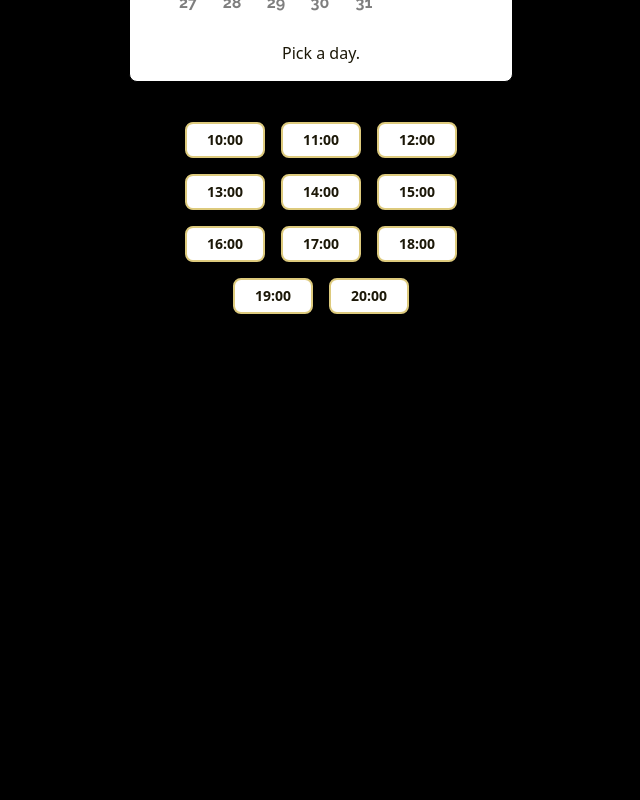
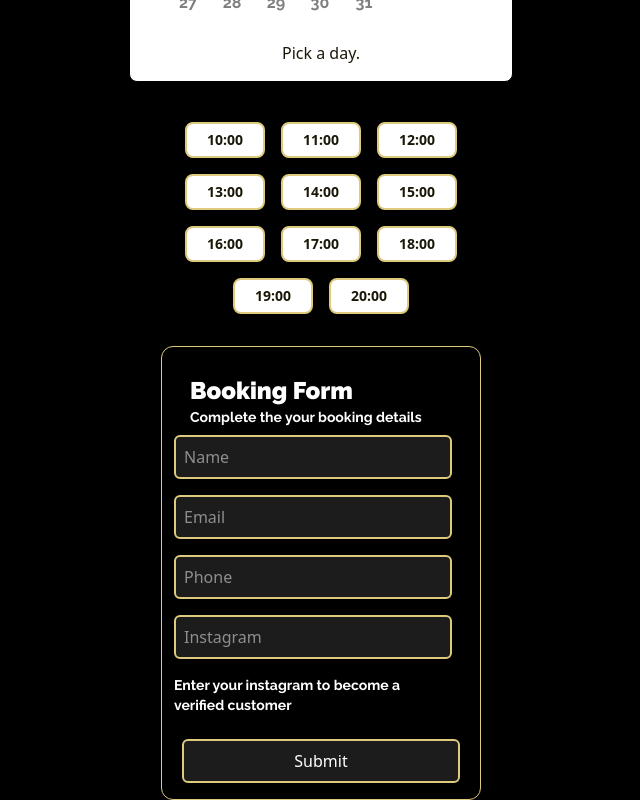
Before and after one commit to EricIshekwene/barbershop-website, a React (Vite) app: page /booking in a window 1280 px wide. Shown: the part 882-1682 px from the top of the page, without its empty margins (319-959 px from the left). Before the commit the page ends 1236 px from the top, so only its background shows below. Built offline with nearby package versions, Linux system fonts and the light colour scheme; a web font is replaced by a local one.

Commit message:
Passing prop data

```diff
--- a/src/components/bookingpage/BookingCalender.jsx
+++ b/src/components/bookingpage/BookingCalender.jsx
@@ -4,7 +4,7 @@ import 'react-day-picker/style.css';
 import '../../App.css'
 
 
-function BookingCalendar() {
+function BookingCalendar({setDate}) {
     const [selected, setSelected] = useState(null);
 
     return (
@@ -16,7 +16,10 @@ function BookingCalendar() {
                 <DayPicker
                     mode="single"
                     selected={selected}
-                    onSelect={setSelected}
+                    onSelect={(date) => {
+                        setSelected(date)
+                        setDate(date.toLocaleDateString())
+                    }}
                     navLayout='around'
                     required
                     disabled={[
--- a/src/components/bookingpage/BookingCard.jsx
+++ b/src/components/bookingpage/BookingCard.jsx
@@ -2,7 +2,7 @@ import React, { useState, useEffect } from "react";
 import { IoMdCut } from "react-icons/io";
 import { BsFillLightningChargeFill } from "react-icons/bs";
 
-function BookingCard({ text, price, image, text2, price2, image2 }) {
+function BookingCard({ text, price, image, text2, price2, image2, setService }) {
     const [bookingOptions, setBookingOptions] = useState(null);
 
     useEffect(() => {
@@ -21,7 +21,10 @@ function BookingCard({ text, price, image, text2, price2, image2 }) {
                     borderWidth: "1px",
                     borderStyle: "solid",
                 }}
-                onClick={() => setBookingOptions("booking-card-1")}
+                onClick={() => {
+                    setBookingOptions("booking-card-1")
+                    setService("Low Taper")
+                }}
             >
                 <div className="flex flex-col h-full justify-center items-center space-y-4 p-2 text-center relative">
                     {bookingOptions === "booking-card-1" && (
@@ -71,7 +74,10 @@ function BookingCard({ text, price, image, text2, price2, image2 }) {
                     borderWidth: "1px",
                     borderStyle: "solid",
                 }}
-                onClick={() => setBookingOptions("booking-card-2")}
+                onClick={() => {
+                    setBookingOptions("booking-card-2")
+                    setService("Emergency Cut")
+                }}
             >
                 <div className="flex flex-col h-full justify-center items-center space-y-4 p-2 text-center relative">
                     {bookingOptions === "booking-card-2" && (
--- /dev/null
+++ b/src/components/bookingpage/BookingForm.jsx
@@ -0,0 +1,57 @@
+import React, { useState } from 'react';
+
+export default function BookingForm({service, date, time}) {
+    const [name, setName] = useState('');
+    const [email, setEmail] = useState('');
+    const [phone, setPhone] = useState('');
+    const [instagram, setInstagram] = useState('');
+
+
+    const handleSubmit = (e) => {
+        e.preventDefault();
+        console.log(name, email, phone, instagram, date, time, service);
+    }
+    return (
+        <div className="w-1/4  min-w-[320px] p-2 mt-6 mx-auto rounded-xl border-1 border-[#DDCA7D]">
+
+            <div className="flex flex-col ml-5 mr-5">
+                <p className="text-white raleway-bold text-left text-2xl mt-5 font-bold">Booking Form</p>
+                <p className="text-white raleway-regular text-left text-sm font-bold">Complete the your booking details</p>
+            </div>
+
+            <form className="flex flex-col ml-1 mr-5 mt-2 gap-4 rounded-xl" onSubmit={handleSubmit}>
+                <input
+                    type="text"
+                    placeholder="Name"
+                    value={name}
+                    onChange={e => setName(e.target.value)}
+                    className="w-full p-2 rounded-md border-2 border-[#DDCA7D] text-white bg-[#1c1c1c] focus:outline-none focus:ring-0"
+                />
+                <input
+                    type="text"
+                    placeholder="Email"
+                    value={email}
+                    onChange={e => setEmail(e.target.value)}
+                    className="w-full p-2 rounded-md border-2 border-[#DDCA7D] text-white bg-[#1c1c1c] focus:outline-none focus:ring-0"
+                />
+                <input
+                    type="text"
+                    placeholder="Phone"
+                    value={phone}
+                    onChange={e => setPhone(e.target.value)}
+                    className="w-full p-2 rounded-md border-2 border-[#DDCA7D] text-white bg-[#1c1c1c] focus:outline-none focus:ring-0"
+                />
+                <input
+                    type="text"
+                    placeholder="Instagram"
+                    value={instagram}
+                    onChange={e => setInstagram(e.target.value)}
+                    className="w-full p-2 rounded-md border-2 border-[#DDCA7D] text-white bg-[#1c1c1c] focus:outline-none focus:ring-0"
+                />
+
+                <p className="text-white raleway-regular text-left text-sm font-bold">Enter your instagram to become a verified customer</p>
+                <button type="submit" className="w-full p-2 m-2 rounded-md border-2 border-[#DDCA7D] text-white bg-[#1c1c1c]">Submit</button>
+            </form>
+        </div>
+    )
+}
--- a/src/components/bookingpage/BookingTime.jsx
+++ b/src/components/bookingpage/BookingTime.jsx
@@ -1,13 +1,11 @@
 import React, { useState, useEffect } from 'react';
 
-export default function BookingTime({ numbers }) {
+export default function BookingTime({ numbers, setTime }) {
     const [bookingTime, setBookingTime] = useState(null);
-    useEffect(() => {
-        console.log("bookingTime changed:", bookingTime);
-    }, [bookingTime]);
+
     return (
 
-        <div className="w-1/4 h-[30vh] min-w-[320px] mx-auto ">
+        <div className="w-1/4 min-w-[320px] mx-auto ">
             <div className="flex flex-wrap flex-row items-center justify-center">
             {numbers.map((num, idx) => (
               <button
@@ -15,7 +13,10 @@ export default function BookingTime({ numbers }) {
                 className={`px-5 py-1.5 m-2 rounded-lg text-sm sm:text-sm md:text-md xl:text-md border-2 border-[#DDCA7D]
                     font-bold montserrat-navbar-btn  text-[#1c1808] transition-all duration-500
                     ${bookingTime === num ? "bg-[#1c1808]  text-[#DDCA7D]  shadow-lg shadow-[#DDCA7D]/30" : "bg-white  text-[#1c1808]"}`}
-                onClick={() => setBookingTime(num)}
+                onClick={() => {
+                    setBookingTime(num)
+                    setTime(num)
+                }}
               >
                 {num}:00
               </button>
--- a/src/pages/BookingPage.jsx
+++ b/src/pages/BookingPage.jsx
@@ -4,22 +4,24 @@ import reactLogo from '../assets/react.svg'
 import BookingCalender from '../components/bookingpage/BookingCalender'
 import BookingFrom from '../components/bookingpage/BookingFrom'
 import BookingTime from '../components/bookingpage/BookingTime'
+import BookingForm from '../components/bookingpage/BookingForm'
+import { useState } from 'react'
+
 function BookingPage() {
+  const [time, setTime] = useState('');
+  const [date, setDate] = useState('');
+  const [service, setService] = useState('');
   return (
-    <>
-    <body className="bg-black">
-    <BookingNav />
-
-      <BookingCard text="Low Taper" price="$10"  text2="Emergency Cut" price2="$50" />
+    <div className="bg-black">
+      <BookingNav />
+      <BookingCard text="Low Taper" price="$10" text2="Emergency Cut" price2="$50" setService={setService} />
       <p className="text-white raleway-bold text-center text-2xl mt-5 font-bold">Select A Date & Time</p>
-      <BookingCalender />
-      <BookingTime numbers={[10,11,12,13,14,15,16,17,18,19,20]} />
-
-    </body>
+      <BookingCalender setDate={setDate} />
+      <BookingTime numbers={[10,11,12,13,14,15,16,17,18,19,20]} setTime={setTime} />
+      <BookingForm service={service} date={date} time={time}/>
+    </div>
+  );
+}
 
 
-    </>
-  )
-}
-
 export default BookingPage
--- a/src/pages/Home.jsx
+++ b/src/pages/Home.jsx
@@ -6,8 +6,10 @@ import Subtext from '../components/home page/subtext'
 import HaircutExample from '../components/home page/HaircutExample'
 import Headings from '../components/home page/Headings'
 import ContactCard from '../components/home page/ContactCard'
+import { useState } from 'react'
 
 function Home() {
+  const [firstName, setFirstName] = useState('');
   return (
     <>
       <Navbar logo={reactLogo} />
@@ -20,6 +22,8 @@ function Home() {
         <hr className="w-full border-t-2 border-gray-300 my-10"/>
         <Headings text="The product" subtext="See the quality and precision of the cuts"/>
         <HaircutExample />
+
+        <p>{firstName}</p>
       </div>
     </>
   )
```
